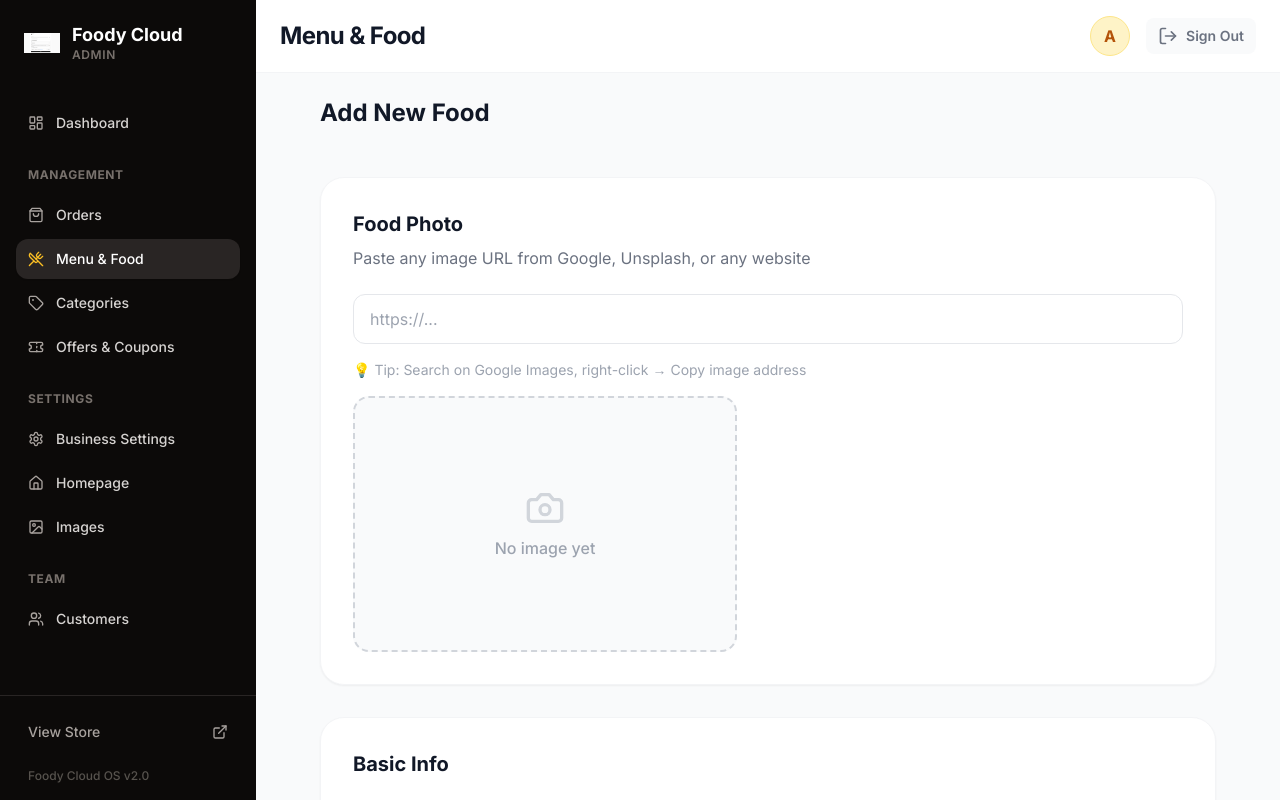
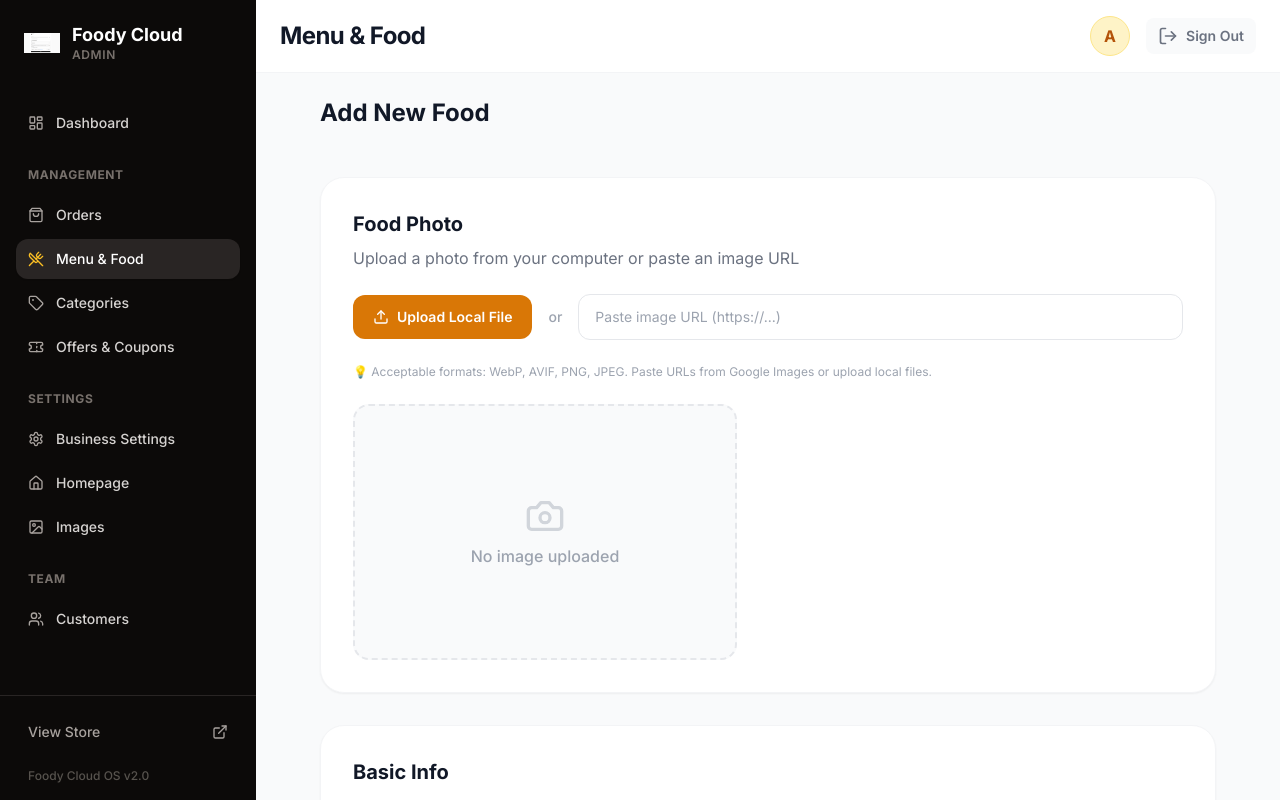
Before and after one commit to foodycloud/foodycloudwebsite, a Next.js app: page /admin/foods/new in a window 1280 px wide. Built offline with nearby package versions, Linux system fonts and the light colour scheme; no server answers; the database is empty; sample sign-in values are in the browser's storage.

Commit message:
Add direct file upload button and logic to FoodForm component in admin panel

```diff
--- a/components/admin/FoodForm.tsx
+++ b/components/admin/FoodForm.tsx
@@ -3,7 +3,7 @@
 import { useState } from 'react';
 import { useRouter } from 'next/navigation';
 import toast from 'react-hot-toast';
-import { Camera, Loader2 } from 'lucide-react';
+import { Camera, Loader2, Upload, Trash2 } from 'lucide-react';
 
 interface FoodData {
   id?: string;
@@ -34,6 +34,7 @@ interface Props {
 export default function FoodForm({ categories, initialData, foodId }: Props) {
   const router = useRouter();
   const [loading, setLoading] = useState(false);
+  const [uploading, setUploading] = useState(false);
 
   const [formData, setFormData] = useState<FoodData>({
     name: initialData?.name || '',
@@ -60,6 +61,73 @@ export default function FoodForm({ categories, initialData, foodId }: Props) {
 
   const handleToggle = (field: keyof FoodData) => {
     setFormData({ ...formData, [field]: !formData[field] });
+  };
+
+  const handleFileUpload = async (e: React.ChangeEvent<HTMLInputElement>) => {
+    const file = e.target.files?.[0];
+    if (!file) return;
+
+    const allowedTypes = ['image/jpeg', 'image/png', 'image/webp', 'image/avif'];
+    if (!allowedTypes.includes(file.type)) {
+      toast.error('Please upload a web-optimized image format (WebP, AVIF, PNG, or JPEG).');
+      return;
+    }
+
+    setUploading(true);
+    const loadingToast = toast.loading('Uploading image asset...');
+
+    try {
+      const sigRes = await fetch('/api/admin/media', { method: 'POST' });
+      if (!sigRes.ok) throw new Error('Failed to get upload signature');
+      const sigData = await sigRes.json();
+
+      const formDataPayload = new FormData();
+      formDataPayload.append('file', file);
+      formDataPayload.append('api_key', sigData.api_key);
+      formDataPayload.append('timestamp', sigData.timestamp);
+      formDataPayload.append('signature', sigData.signature);
+      formDataPayload.append('folder', sigData.folder);
+
+      const cleanSlug = formData.name ? formData.name.toLowerCase().replace(/[^a-z0-9]+/g, '-') : 'food-photo';
+      formDataPayload.append('public_id', `menu-${cleanSlug}-${Date.now()}`);
+
+      const uploadRes = await fetch(
+        `https://api.cloudinary.com/v1_1/${sigData.cloud_name}/image/upload`,
+        { method: 'POST', body: formDataPayload }
+      );
+      if (!uploadRes.ok) throw new Error('Cloudinary upload request failed');
+      const uploadData = await uploadRes.json();
+
+      if (!uploadData.secure_url) {
+        throw new Error('Image secure URL not found');
+      }
+
+      setFormData(prev => ({ ...prev, imageUrl: uploadData.secure_url }));
+      toast.success('Image uploaded successfully!', { id: loadingToast });
+
+      await fetch('/api/admin/media', {
+        method: 'PUT',
+        headers: { 'Content-Type': 'application/json' },
+        body: JSON.stringify({
+          url: uploadData.secure_url,
+          publicId: uploadData.public_id,
+          filename: file.name,
+          width: uploadData.width,
+          height: uploadData.height,
+          sizeBytes: file.size
+        }),
+      });
+    } catch (error: any) {
+      console.error(error);
+      toast.error(error.message || 'Image upload failed', { id: loadingToast });
+    } finally {
+      setUploading(false);
+    }
+  };
+
+  const handleRemoveImage = () => {
+    setFormData(prev => ({ ...prev, imageUrl: '' }));
+    toast.success('Image removed from form');
   };
 
   const handleSubmit = async (e: React.FormEvent) => {
@@ -101,23 +169,45 @@ export default function FoodForm({ categories, initialData, foodId }: Props) {
       {/* Image Section */}
       <div className="bg-white rounded-3xl border border-gray-100 p-8 shadow-sm">
         <h2 className="text-xl font-bold text-gray-900 mb-2">Food Photo</h2>
-        <p className="text-gray-500 mb-6">Paste any image URL from Google, Unsplash, or any website</p>
+        <p className="text-gray-500 mb-6">Upload a photo from your computer or paste an image URL</p>
 
-        <div className="space-y-4">
+        <div className="space-y-6">
+          {/* File Upload Selector */}
+          <div className="flex flex-col sm:flex-row items-center gap-4">
+            <label className="w-full sm:w-auto inline-flex items-center justify-center gap-2 bg-amber-600 hover:bg-amber-700 disabled:bg-amber-300 text-white px-5 py-3 rounded-xl text-sm font-semibold transition cursor-pointer select-none">
+              {uploading ? (
+                <>
+                  <Loader2 className="w-4 h-4 animate-spin" />
+                  Uploading...
+                </>
+              ) : (
+                <>
+                  <Upload className="w-4 h-4" />
+                  Upload Local File
+                </>
+              )}
+              <input type="file" accept="image/*" onChange={handleFileUpload} className="hidden" disabled={uploading} />
+            </label>
+            <span className="text-gray-400 text-sm font-medium">or</span>
+            <div className="flex-1 w-full">
               <input
                 type="url"
                 name="imageUrl"
                 value={formData.imageUrl || ''}
                 onChange={handleChange}
-            placeholder="https://..."
-            className="w-full rounded-xl border border-gray-200 px-4 py-3 focus:ring-2 focus:ring-amber-500 focus:border-amber-500 outline-none transition-all text-gray-900"
+                placeholder="Paste image URL (https://...)"
+                className="w-full rounded-xl border border-gray-200 px-4 py-3 focus:ring-2 focus:ring-amber-500 focus:border-amber-500 outline-none transition-all text-gray-900 text-sm"
               />
-          <p className="text-sm text-gray-400">
-            💡 Tip: Search on Google Images, right-click → Copy image address
+            </div>
+          </div>
+
+          <p className="text-xs text-gray-400">
+            💡 Acceptable formats: WebP, AVIF, PNG, JPEG. Paste URLs from Google Images or upload local files.
           </p>
 
-          <div className="relative h-64 w-full md:w-96 rounded-2xl overflow-hidden border-2 border-dashed border-gray-300 flex items-center justify-center bg-gray-50">
+          <div className="relative h-64 w-full md:w-96 rounded-2xl overflow-hidden border-2 border-dashed border-gray-200 flex items-center justify-center bg-gray-50">
             {formData.imageUrl && formData.imageUrl.startsWith('http') ? (
+              <>
                 <img
                   src={formData.imageUrl}
                   alt="Preview"
@@ -127,10 +217,19 @@ export default function FoodForm({ categories, initialData, foodId }: Props) {
                     (e.target as HTMLImageElement).parentElement?.classList.add('flex', 'items-center', 'justify-center');
                   }}
                 />
+                <button
+                  type="button"
+                  onClick={handleRemoveImage}
+                  className="absolute top-3 right-3 bg-red-600 hover:bg-red-700 text-white p-2 rounded-xl transition shadow-sm z-10"
+                  title="Remove Image"
+                >
+                  <Trash2 className="w-4 h-4" />
+                </button>
+              </>
             ) : (
               <div className="text-center">
                 <Camera className="w-10 h-10 text-gray-300 mx-auto mb-2" />
-                <span className="text-gray-400 font-medium">No image yet</span>
+                <span className="text-gray-400 font-medium">No image uploaded</span>
               </div>
             )}
           </div>
```
Lines whose indentation alone changed are shown as unchanged.
